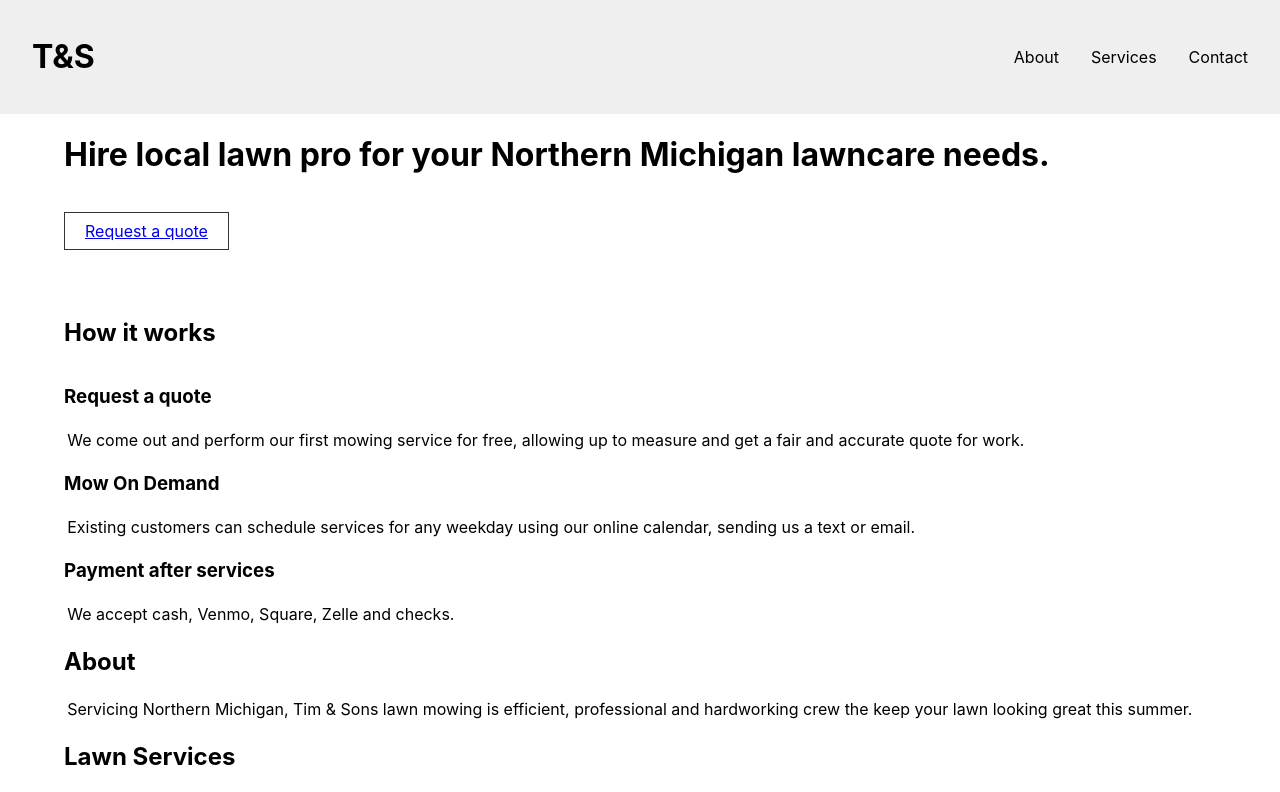
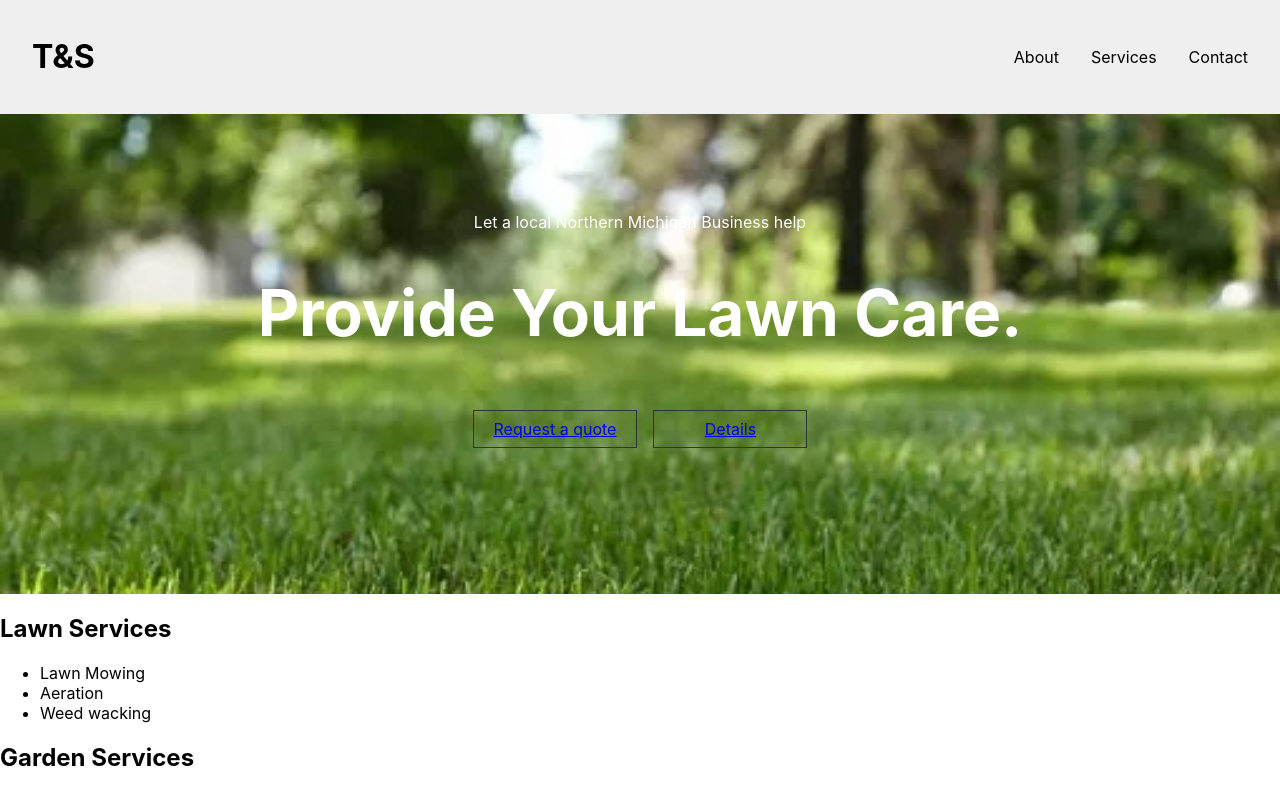
Before and after one commit to adamrd231/lawnWebsite, a React (Create React App) app: page / in a window 1280 px wide. Shown: the top 792 px of the page. Built offline with nearby package versions, Linux system fonts and the light colour scheme.

Commit message:
Clean up landing page

```diff
--- a/src/App.js
+++ b/src/App.js
@@ -3,13 +3,17 @@ import Menu from './Views/Menu';
 import Landing from './Views/Landing';
 import styled from '@emotion/styled'
 import Footer from './Views/Footer';
+import Gallery from './Views/Gallery';
 
 const Container = styled.div`
   display: flex;
   flex-direction: column;
+  align-items: stretch;
+  justify-content: stretch;
   width: 100%;
   min-height: 100vh;
   box-sizing: border-box;
+  gap: 0;
 `;
 
 function App() {
@@ -17,6 +21,7 @@ function App() {
     <Container>
       <Menu />
       <Landing />
+      <Gallery />
       <Footer />
     </Container>
   );
--- a/src/Views/Landing.js
+++ b/src/Views/Landing.js
@@ -5,11 +5,15 @@ import Gallery from './Gallery';
 const Container = styled.div`
   display: flex;
   flex-direction: column;
-  align-items: flex-start;
+  align-items: center;
   justify-content: center;
-  width: 90%;
+  width: 100%;
   margin: auto;
-  min-height: 100vh;
+  min-height: 60vh;
+  background-image: url('/lawn.jpeg');
+  background-size: cover;
+  background-position: center;
+  color: white;
 `;
 
 const Button = styled.a`
@@ -17,30 +21,33 @@ const Button = styled.a`
   margin-bottom: 3rem;
   padding: 0.5rem 1.25rem;
   border: 1px solid #333;
+  min-width: 7rem;
+  text-align: center;
 `;
 
+const RowContainer = styled.div`
+  display: flex;
+  flex-direction: row;
+  gap: 1rem;
+`;
+
+
+const Title = styled.h1`
+  font-size: 4rem;
+  font-weight: bold;
+`;
 
 function Landing() {
 
   return (
     <Container>
-      <h1>Hire local lawn pro for your Northern Michigan lawncare needs.</h1>
+      <o>Let a local Northern Michigan Business help</o>
+      <Title>Provide Your Lawn Care.</Title>
+      <RowContainer>
       <Button href="mailto:reedboards@gmail.com">Request a quote</Button>
+      <Button href="mailto:reedboards@gmail.com">Details</Button>
+      </RowContainer>
 
-      <h2>How it works</h2>
-      <h3>Request a quote</h3>
-      <p>We come out and perform our first mowing service for free, allowing up to measure and get a fair and accurate quote for work.</p>
-
-      <h3>Mow On Demand</h3>
-      <p>Existing customers can schedule services for any weekday using our online calendar, sending us a text or email.</p>
-
-      <h3>Payment after services</h3>
-      <p>We accept cash, Venmo, Square, Zelle and checks.</p>
-
-      <h2>About</h2>
-      <p>Servicing Northern Michigan, Tim & Sons lawn mowing is efficient, professional and hardworking crew the keep your lawn looking great this summer. </p>
-
-      <Gallery></Gallery>
 
     </Container>
   );
```
Also changed, not shown: public/lawn.jpeg (added).
